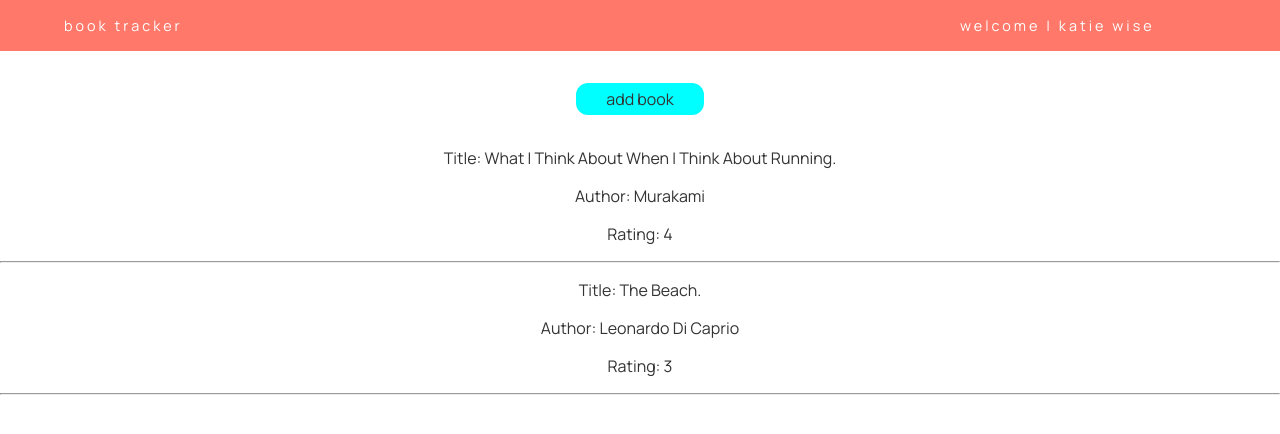
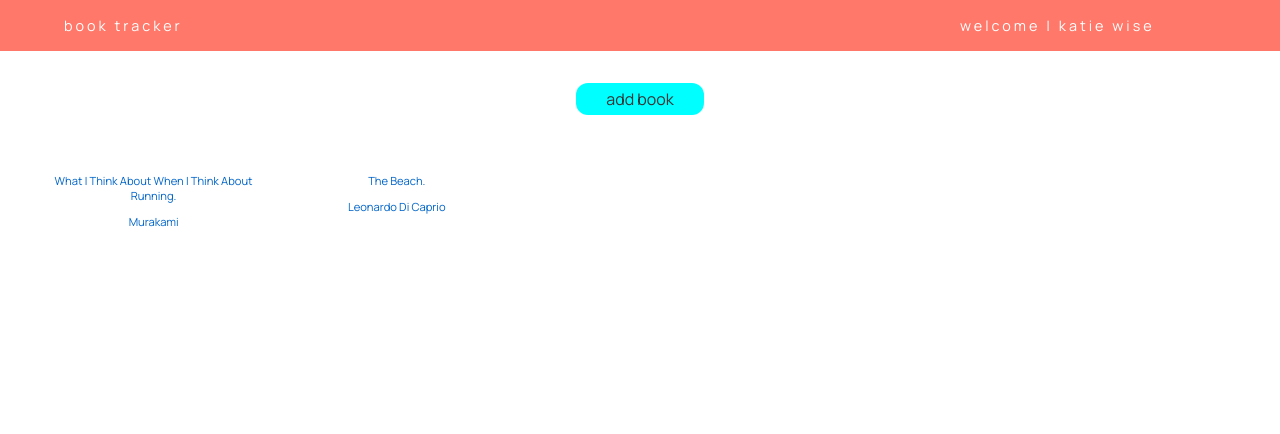
Before and after one commit to ddregalo/book-tracker-svelte, a Svelte app in the folder svelte-app/: page / in a window 1280 px wide. Shown: the top 434 px of the page. Built offline with nearby package versions, Linux system fonts and the light colour scheme.

Commit message:
Implement Book component

```diff
--- a/svelte-app/src/components/BookGrid.svelte
+++ b/svelte-app/src/components/BookGrid.svelte
@@ -1,16 +1,19 @@
 <script>
+    import Book from './Book.svelte';
     export let books = [];
 </script>
 
-<div class="books-container">
+<div id="books-container">
     {#each books as book}
-        <p>Title: {book.title}</p>
-        <p>Author: {book.author}</p>
-        <p>Rating: {book.rating}</p>
-        <hr />
+        <Book {book} />
     {/each}
 </div>
 
 <style>
 
+    #books-container {
+        display: grid;
+        margin: 2em;
+        grid-template-columns: repeat(5, 1fr);
+    }
 </style>
```
